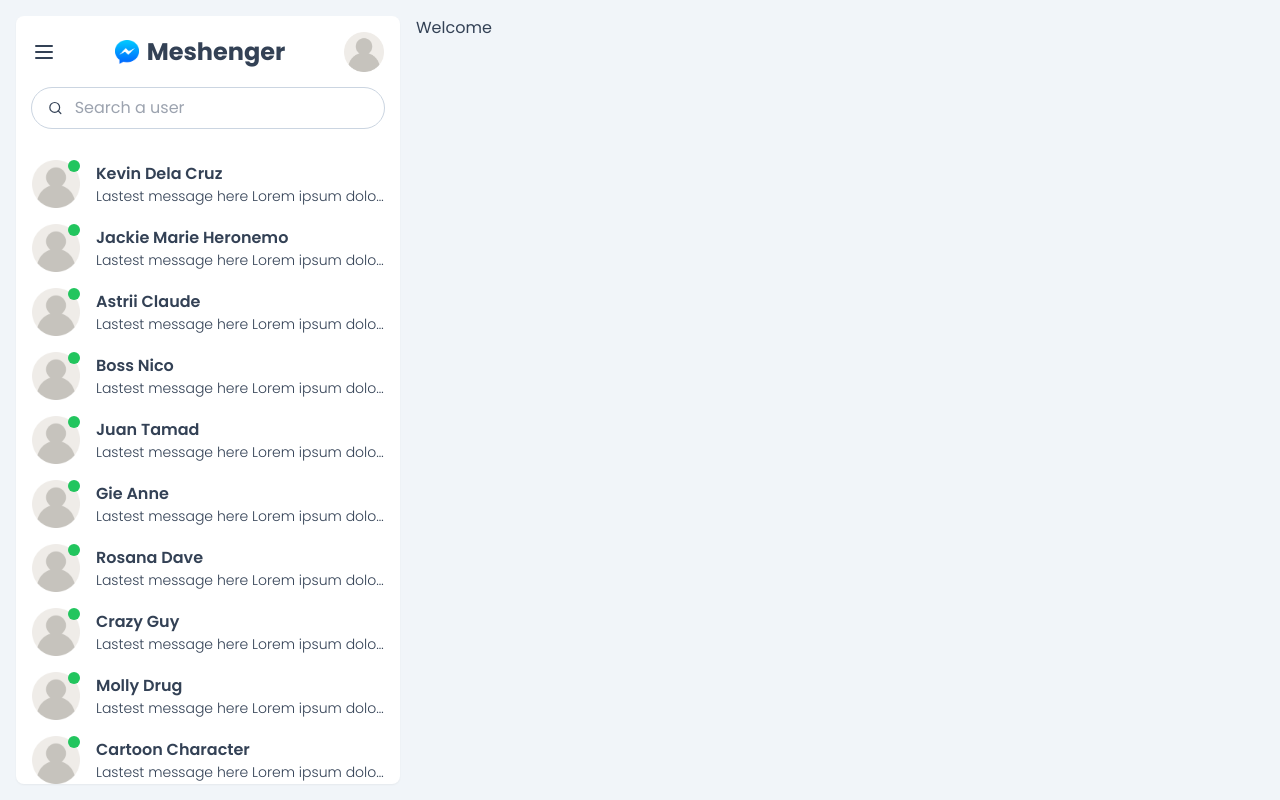
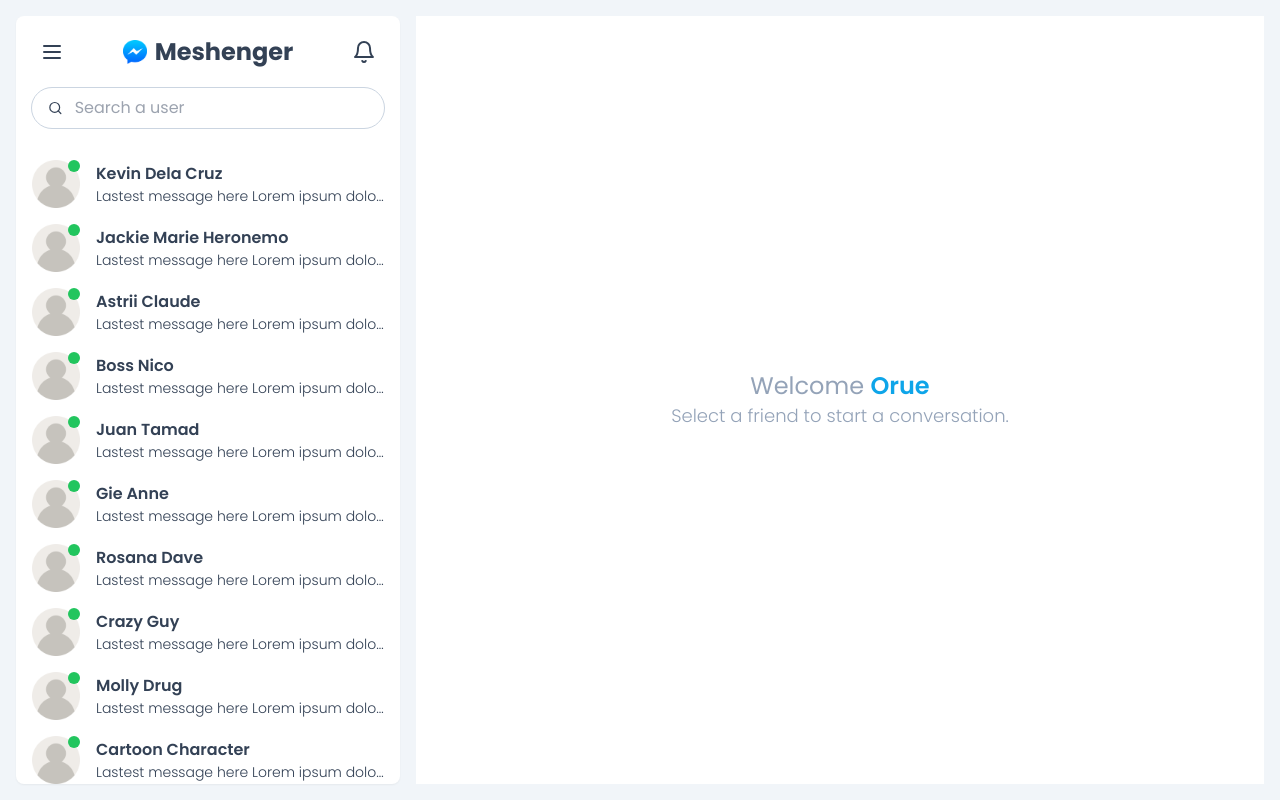
Before and after one commit to EuroAbao28/Meshenger, a React (Vite) app in the folder client/: page / in a window 1280 px wide. Built offline with nearby package versions, Linux system fonts and the light colour scheme.

Commit message:
base frontend

```diff
--- a/client/src/components/FriendsList.jsx
+++ b/client/src/components/FriendsList.jsx
@@ -1,5 +1,5 @@
 import React from "react";
-import { LuMenu, LuSearch } from "react-icons/lu";
+import { LuMenu, LuSearch, LuBell } from "react-icons/lu";
 import userImage from "../assets/user.png";
 import { DUMMY_USERS } from "../constants/dummyUser";
 import { useStatesContext } from "../context/StatesContextProvider";
@@ -15,15 +15,20 @@ function FriendsList() {
     <div className="flex flex-col bg-white rounded-lg shadow-sm">
       {/* header */}
       <div className="flex items-center justify-between gap-2 p-4">
-        <LuMenu
-          onClick={() => setIsSideMenuOpen(true)}
-          className="text-2xl transition-all cursor-pointer active:scale-95"
-        />
+        <div className="p-2 rounded-full cursor-pointer hover:bg-slate-100">
+          <LuMenu
+            className="text-2xl"
+            onClick={() => setIsSideMenuOpen(true)}
+          />
+        </div>
         <div className="flex items-center gap-2">
           <img src={logo} alt="logo" className="w-6 " />
           <h1 className="text-2xl font-bold ">Meshenger</h1>
         </div>
-        <img src={userImage} alt="image" className="w-10" />
+        {/* <img src={userImage} alt="image" className="w-10" /> */}
+        <div className="p-2 rounded-full cursor-pointer hover:bg-slate-100   ">
+          <LuBell className="text-2xl" />
+        </div>
       </div>
 
       {/* search bar */}
--- a/client/src/components/Layout.jsx
+++ b/client/src/components/Layout.jsx
@@ -2,6 +2,7 @@ import React from "react";
 import FriendsList from "./FriendsList";
 import { Outlet, useParams } from "react-router-dom";
 import SideMenu from "./SideMenu";
+import classNames from "classnames";
 
 function Layout() {
   const { id } = useParams();
@@ -9,7 +10,14 @@ function Layout() {
   console.log(id);
   return (
     <>
-      <div className="grid grid-rows-1 gap-0 md:gap-4 md:grid-cols-20rem grid-cols-noFriendsList lg:grid-cols-24rem md:p-4 h-svh text-slate-700 bg-slate-100">
+      <div
+        className={classNames(
+          "grid grid-rows-1 gap-0 md:gap-4 md:grid-cols-20rem lg:grid-cols-24rem md:p-4 h-svh text-slate-700 bg-slate-100",
+          {
+            "grid-cols-noFriendsList": id,
+            "grid-cols-noConversation": !id,
+          }
+        )}>
         <FriendsList />
 
         {/* side menu */}
--- a/client/src/components/SideMenu.jsx
+++ b/client/src/components/SideMenu.jsx
@@ -9,6 +9,11 @@ function SideMenu() {
   const { isSideMenuOpen, setIsSideMenuOpen } = useStatesContext();
 
   const navigate = useNavigate();
+
+  const handleLogout = () => {
+    setIsSideMenuOpen(false);
+    navigate("/login");
+  };
 
   return (
     <>
@@ -50,7 +55,7 @@ function SideMenu() {
         </div>
 
         <div
-          onClick={() => navigate("/login")}
+          onClick={handleLogout}
           className="flex items-center gap-4 p-2 text-red-500 rounded cursor-pointer hover:bg-slate-50">
           <LuLogOut className="text-lg" />
           Logout
--- a/client/src/pages/Conversation.jsx
+++ b/client/src/pages/Conversation.jsx
@@ -1,5 +1,5 @@
 import React from "react";
-import { BsFillEmojiSmileFill } from "react-icons/bs";
+import { BsFillEmojiSmileFill, BsThreeDotsVertical } from "react-icons/bs";
 import { BiSolidSend } from "react-icons/bi";
 import { LuArrowLeft } from "react-icons/lu";
 import userImage from "../assets/user.png";
@@ -11,13 +11,18 @@ function Conversation() {
   return (
     <div className="z-10 flex flex-col bg-white h-svh sm:h-full md:rounded-lg">
       {/* header */}
-      <div className="flex items-center gap-4 p-4 border-b-4 border-slate-100">
-        <div className="p-2 rounded-full cursor-pointer hover:bg-slate-100">
+      <div className="flex items-center justify-between gap-2  p-4 border-b-4 border-slate-100">
+        <div className="p-2 rounded-full cursor-pointer hover:bg-slate-100  md:hidden">
           <LuArrowLeft className="text-2xl" onClick={() => navigate("/")} />
         </div>
-        <div className="flex items-center">
+
+        <div className="flex items-center gap-4 mr-auto">
           <img src={userImage} alt="user image" className="w-10" />
-          <h3>Astrii Claude</h3>
+          <h3 className="font-semibold text-lg">Astrii Claude</h3>
+        </div>
+
+        <div className="p-2 rounded-full cursor-pointer hover:bg-slate-100  ">
+          <BsThreeDotsVertical className="text-2xl" />
         </div>
       </div>
 
--- a/client/src/pages/Welcome.jsx
+++ b/client/src/pages/Welcome.jsx
@@ -1,7 +1,16 @@
 import React from "react";
 
 function Welcome() {
-  return <div className="flex-1 hidden md:block">Welcome</div>;
+  return (
+    <div className=" hidden md:flex flex-col bg-white p-4  items-center justify-center text-slate-400">
+      <h1 className="text-2xl">
+        Welcome <span className="text-sky-500 font-semibold">Orue</span>
+      </h1>
+      <p className="font-light text-lg">
+        Select a friend to start a conversation.
+      </p>
+    </div>
+  );
 }
 
 export default Welcome;
--- a/client/tailwind.config.js
+++ b/client/tailwind.config.js
@@ -5,6 +5,7 @@ export default {
     extend: {
       gridTemplateColumns: {
         noFriendsList: "0 1fr",
+        noConversation: "1fr 0",
         "20rem": "20rem 1fr",
         "24rem": "24rem 1fr",
       },
```
